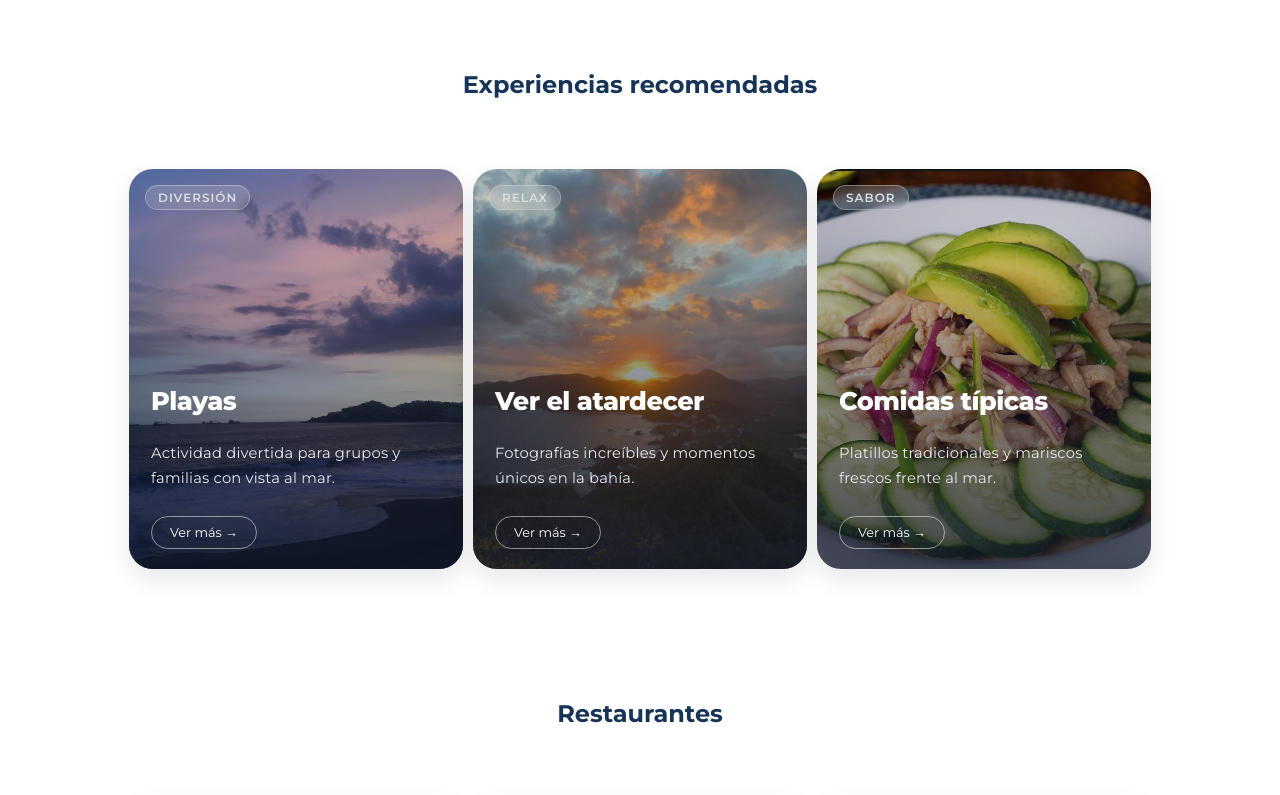
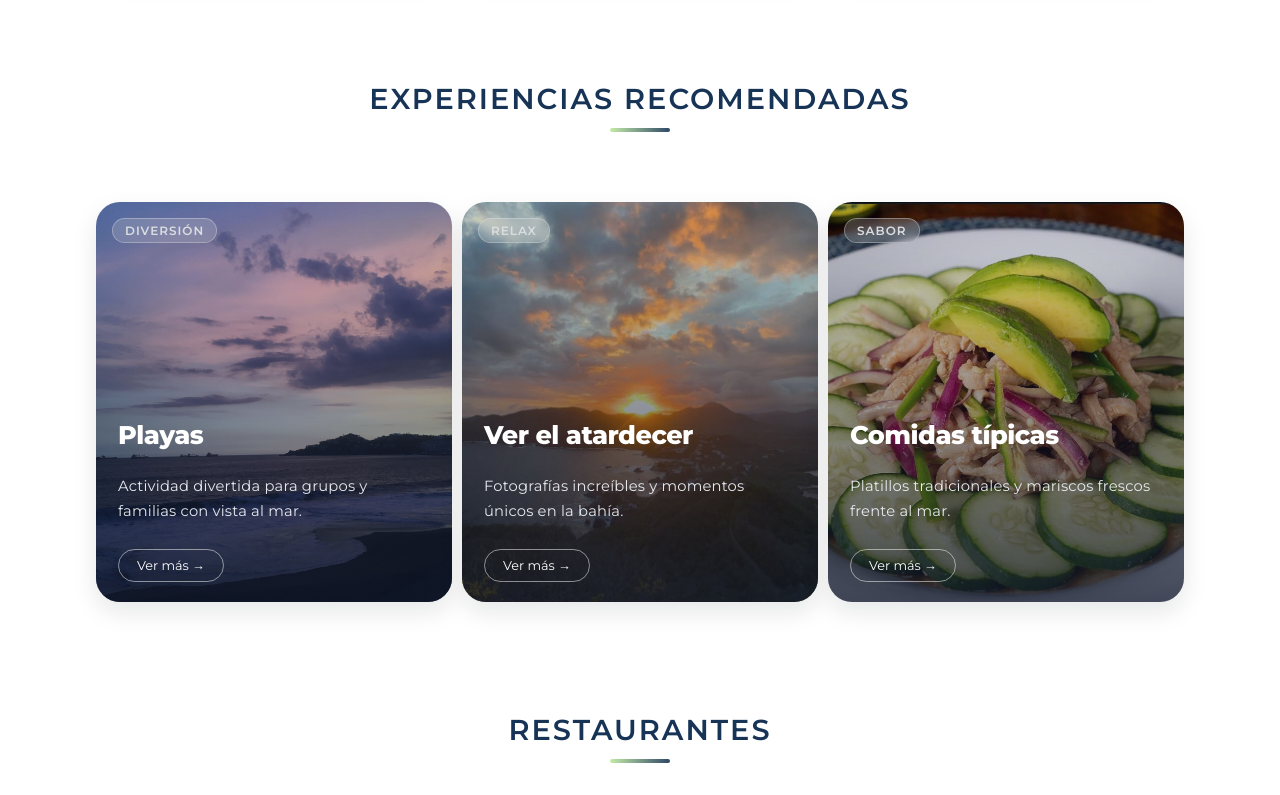
Before and after one commit to DIMAS0717/Club-Santiago, a PHP site: page /alrededores.php in a window 1280 px wide. Shown: the part 1715-2510 px from the top of the page. Run offline with PHP 8.4, Linux system fonts and the light colour scheme.

Commit message:
Se realizaron cambios en el disño de alrededores

```diff
--- a/assets/alrededores.css
+++ b/assets/alrededores.css
@@ -1,11 +1,7 @@
 /* ===================== ALREDEDORES ===================== */
 
 /* ===================== SECCIÓN HERO CON FONDO ===================== */
-body {
-  margin: 113px;
-  padding: 0;
 
-}
 .around-hero-container {
   position: relative;
   width: 100vw;
@@ -18,12 +14,13 @@ body {
   background-position: center;
   background-repeat: no-repeat;
   background-attachment: fixed; /* Efecto parallax opcional */
-  min-height: 500px; /* Asegura una altura mínima */
+  min-height: 600px; /* Asegura una altura mínima */
   height: 60vh; /* O usa viewport height para que sea responsive */
   padding: 0 20px 580px;
-  margin-top: 0 !important;
+  margin-top: -46px; /* Compensar el padding del header */;
   box-sizing: border-box;
 }
+
 
 /* Capa oscura para mejor contraste */
 .around-hero-container::before {
@@ -279,27 +276,27 @@ body {
 /* ===================== SECCIÓN DE ACTIVIDADES (FUERA DEL FONDO - FONDO BLANCO) ===================== */
 
 /* Contenedor para sección de actividades */
-.around-activities-container {
+.around-activities-section {
   background-color: #ffffff; /* Fondo blanco */
   padding: 60px 20px;
   width: 100%;
 }
 
 /* Títulos de secciones de actividades */
-.around-activities-container .around-section-title {
+.around-activities-section .around-section-title {
   font-family: 'Montserrat', sans-serif;
   text-align: center;
   font-size: 1.8rem;
   font-weight: 600;
   color: #173457;
-  margin-top: 0; /* Sin margen superior ya que está dentro de su contenedor */
+  margin-top: 0;
   margin-bottom: 40px;
   text-transform: uppercase;
   letter-spacing: 2px;
   position: relative;
 }
 
-.around-activities-container .around-section-title::after {
+.around-activities-section .around-section-title::after {
   content: "";
   display: block;
   width: 60px;
@@ -309,7 +306,6 @@ body {
   margin: 12px auto 0;
   border-radius: 10px;
 }
-
 /* ===================== RESPONSIVE ===================== */
 
 @media (max-width: 1024px) {
--- a/assets/header.css
+++ b/assets/header.css
@@ -11,6 +11,8 @@
     z-index: 1000;
     transition: all 0.4s ease;
 }
+
+
 
 .header-full.scrolled {
 
```
Also changed, not shown: alrededores.php (indentation only).
